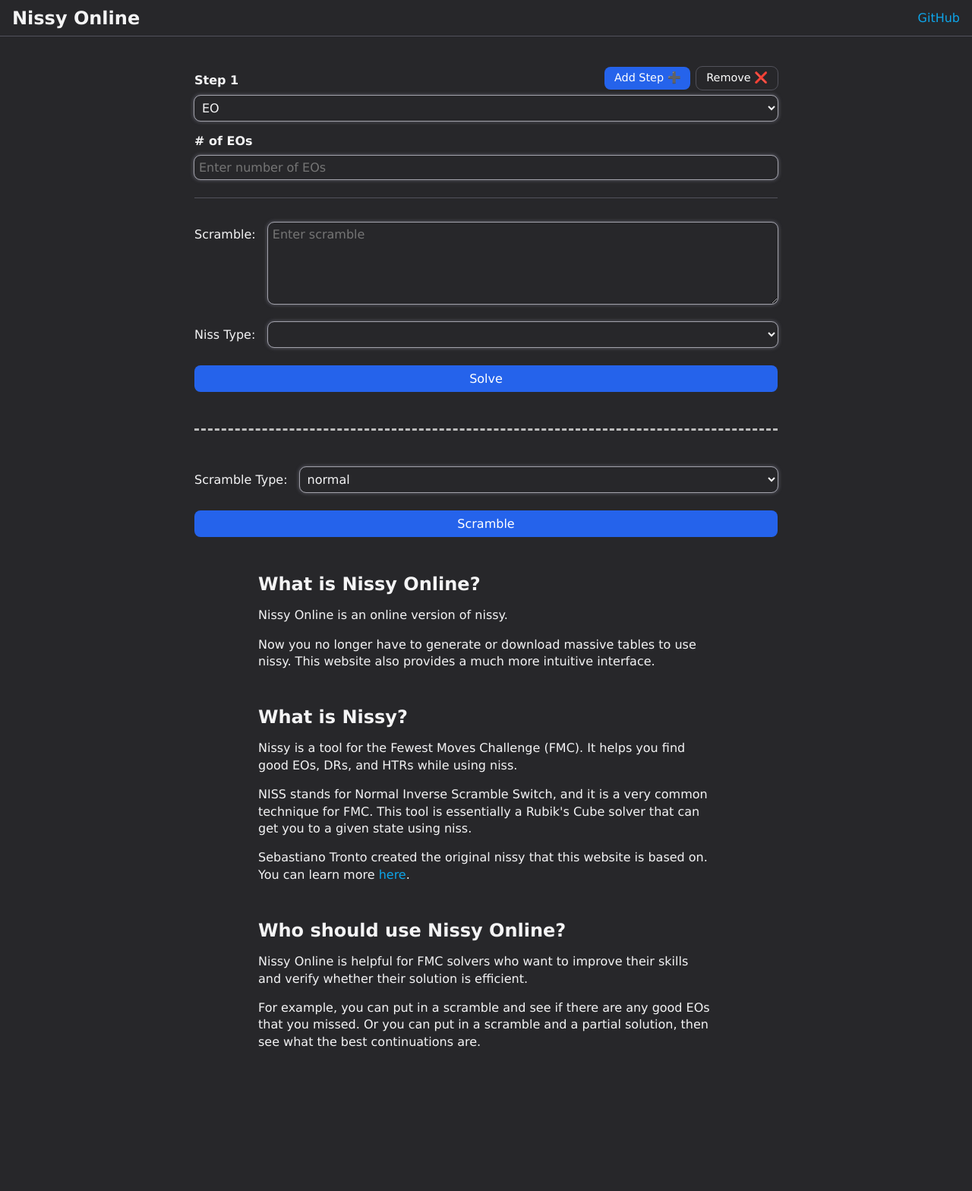
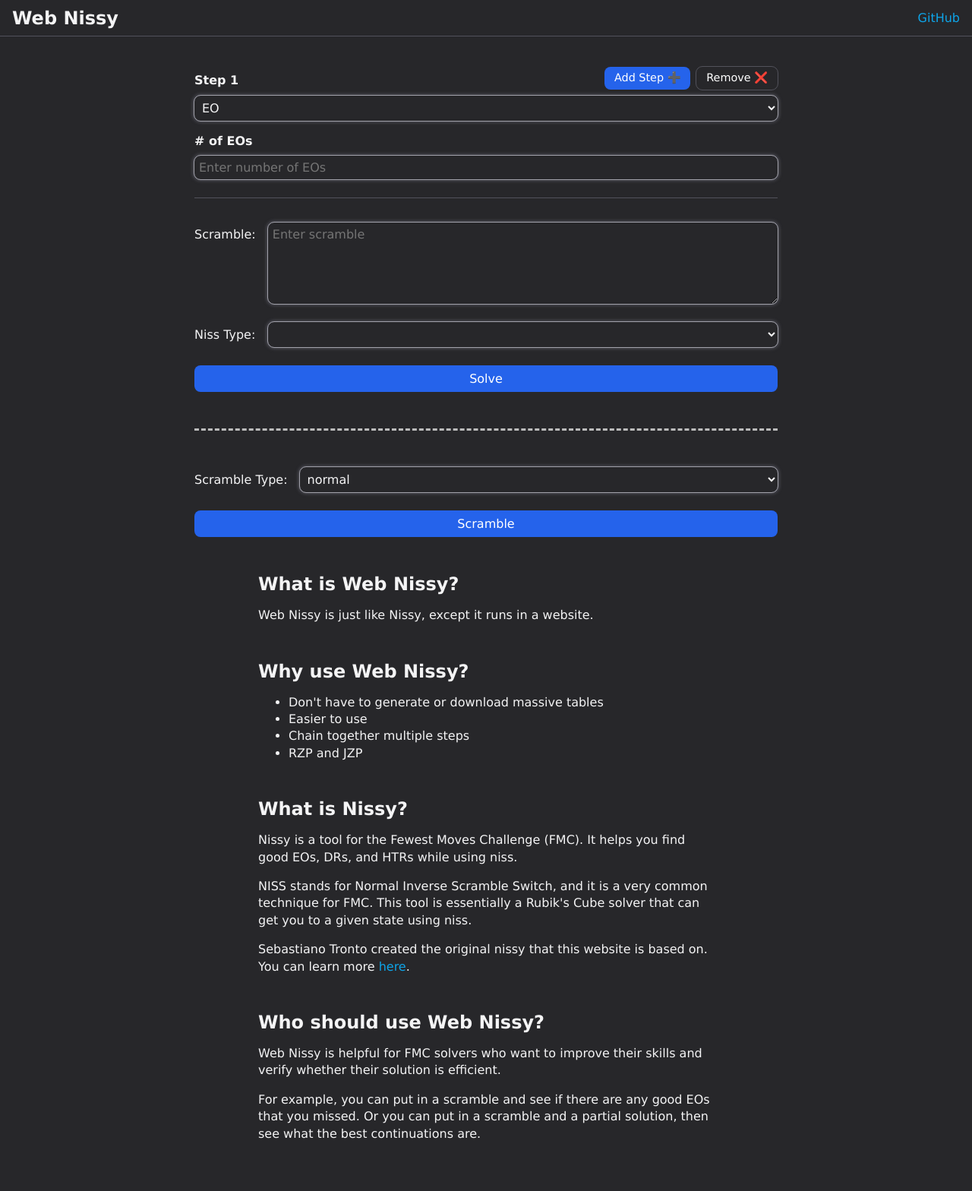
Before and after one commit to spencerchubb/nissy, a Flask app: page / in a window 1280 px wide. Shown: the whole page at 76% size. Before the commit the page ends 1378 px from the top, so only its background shows below. Run offline with Flask 3, Linux system fonts and the light colour scheme; parts of the project's set-up code (start-up, migrations or seed data) failed here and were passed over.

Commit message:
update copy

```diff
--- a/app/templates/index.html
+++ b/app/templates/index.html
@@ -2,9 +2,9 @@
 <html>
 
 <head>
-    <meta name="description" content="Online version of nissy. An FMC tool for finding good EOs, DRs, and HTRs.">
+    <meta name="description" content="Web version of nissy. An FMC tool for finding good EOs, DRs, and HTRs.">
     <meta name="viewport" content="width=device-width, initial-scale=1.0">
-    <title>Nissy Online</title>
+    <title>Web Nissy</title>
 
     <style>
         html {
@@ -303,7 +303,7 @@
 
 <body onload="loadFormValues()">
     <nav style="justify-content: space-between; padding: 0 16px;">
-        <h1>Nissy Online</h1>
+        <h1>Web Nissy</h1>
         <a class="link" href="https://github.com/spencerchubb/nissy">GitHub</a>
     </nav>
 
@@ -339,19 +339,22 @@
                     margin: 3rem auto 0 auto;
                     max-width: 600px;
                 }
-                .about-div p {
+                .about-div p, .about-div ul {
                     margin: 1rem auto 0 auto;
                     max-width: 600px;
                 }
             </style>
-            <h2>What is Nissy Online?</h2>
+            <h2>What is Web Nissy?</h2>
             <p>
-                Nissy Online is an online version of nissy.
+                Web Nissy is just like Nissy, except it runs in a website.
             </p>
-            <p>
-                Now you no longer have to generate or download massive tables to use nissy.
-                This website also provides a much more intuitive interface.
-            </p>
+            <h2>Why use Web Nissy?</h2>
+            <ul>
+                <li>Don't have to generate or download massive tables</li>
+                <li>Easier to use</li>
+                <li>Chain together multiple steps</li>
+                <li>RZP and JZP</li>
+            </ul>
             <h2>What is Nissy?</h2>
             <p>
                 Nissy is a tool for the Fewest Moves Challenge (FMC).
@@ -365,9 +368,9 @@
                 Sebastiano Tronto created the original nissy that this website is based on.
                 You can learn more <a href="https://nissy.tronto.net/" class="link">here</a>.
             </p>
-            <h2>Who should use Nissy Online?</h2>
+            <h2>Who should use Web Nissy?</h2>
             <p>
-                Nissy Online is helpful for FMC solvers who want to improve their skills and verify whether their solution is efficient.
+                Web Nissy is helpful for FMC solvers who want to improve their skills and verify whether their solution is efficient.
             </p>
             <p>
                 For example, you can put in a scramble and see if there are any good EOs that you missed.
```
